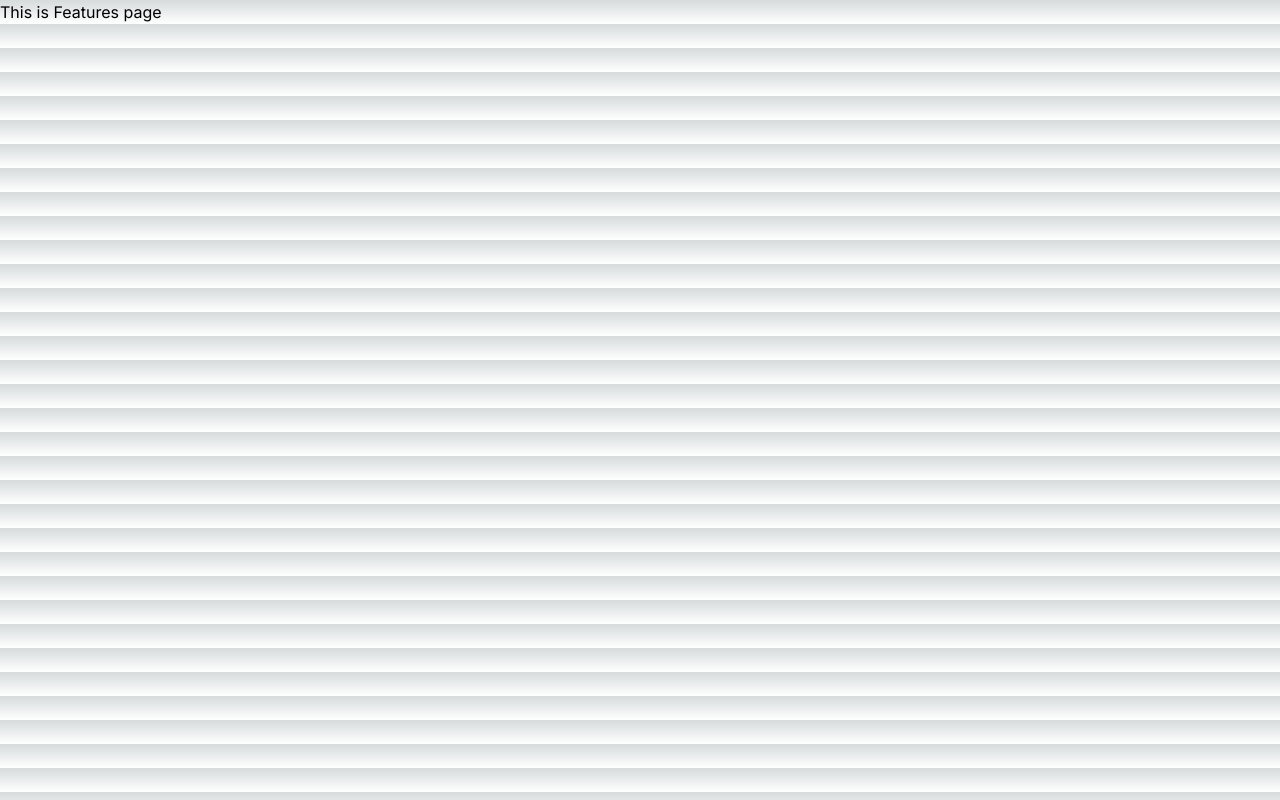
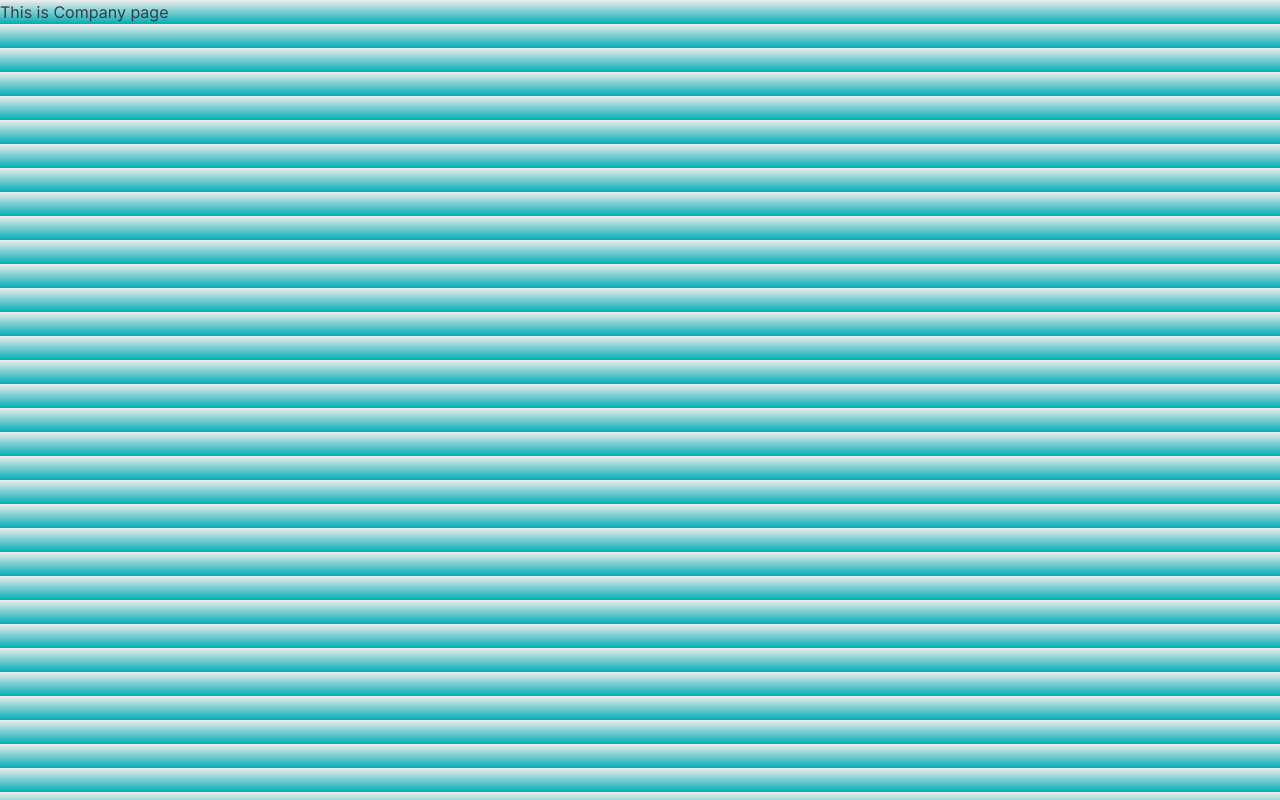
Before and after one commit to saurabhgulab/trellingfood, a Next.js app: page /company in a window 1280 px wide. Built offline with nearby package versions, Linux system fonts and the light colour scheme.

Commit message:
Navbar Updated

```diff
--- a/src/app/company/page.jsx
+++ b/src/app/company/page.jsx
@@ -1,7 +1,7 @@
 import React from "react";
 
 const page = () => {
-  return <div>This is Features page</div>;
+  return <div>This is Company page</div>;
 };
 
 export default page;
--- a/src/app/components/navbar.jsx
+++ b/src/app/components/navbar.jsx
@@ -1,7 +1,4 @@
 import React from "react";
-import Image from "next/image";
-import Logo from "../images/logo.png";
-import { Fragment } from "react";
 import { Disclosure, Menu, Transition } from "@headlessui/react";
 import { Bars3Icon, BellIcon, XMarkIcon } from "@heroicons/react/24/outline";
 
@@ -18,7 +15,7 @@ function classNames(...classes) {
 
 const Navbar = () => {
   return (
-    <Disclosure as="nav" className="bg-gray ">
+    <Disclosure as="nav" className="">
       {({ open }) => (
         <>
           <div className="mx-auto max-w-7xl px-2 sm:px-6 lg:px-8">
@@ -44,8 +41,8 @@ const Navbar = () => {
                         href={item.href}
                         className={classNames(
                           item.current
-                            ? "bg-blue-900 text-white"
-                            : "text-gray-300 hover:bg-blue-700 hover:text-white",
+                            ? "bg-blue-700 text-white"
+                            : "blueGray-800 hover:bg-blue-700 hover:text-white",
                           "rounded-md px-3 py-2 text-sm font-medium"
                         )}
                         aria-current={item.current ? "page" : undefined}
@@ -68,8 +65,8 @@ const Navbar = () => {
                   href={item.href}
                   className={classNames(
                     item.current
-                      ? "bg-gray-900 text-white"
-                      : "text-gray-300 hover:bg-gray-700 hover:text-white",
+                      ? "bg-blue-700 blueGray-900"
+                      : "blueGray-800 hover:bg-blue-700 hover:text-white",
                     "block rounded-md px-3 py-2 text-base font-medium"
                   )}
                   aria-current={item.current ? "page" : undefined}
--- a/src/app/globals.css
+++ b/src/app/globals.css
@@ -4,16 +4,16 @@
 @tailwindcss forms;
 
 :root {
-  --foreground-rgb: 0, 0, 0;
-  --background-start-rgb: 214, 219, 220;
-  --background-end-rgb: 255, 255, 255;
+  --foreground-rgb: 57, 62, 70;
+  --background-start-rgb: 238, 238, 238;
+  --background-end-rgb: 0, 173, 181;
 }
 
 @media (prefers-color-scheme: dark) {
   :root {
-    --foreground-rgb: 255, 255, 255;
-    --background-start-rgb: 0, 0, 0;
-    --background-end-rgb: 0, 0, 0;
+    --foreground-rgb: 57, 62, 70;
+    --background-start-rgb: 238, 238, 238;
+    --background-end-rgb: 0, 173, 181;
   }
 }
 
@@ -26,3 +26,10 @@ body {
     )
     rgb(var(--background-start-rgb));
 }
+
+.banner-image-1 {
+  margin: auto;
+  border-radius: 18%;
+  padding: auto;
+  border: 0cap;
+}
--- a/src/app/layout.js
+++ b/src/app/layout.js
@@ -1,10 +1,11 @@
 import { Inter } from "next/font/google";
+import Head from "next/head";
 import "./globals.css";
 
 const inter = Inter({ subsets: ["latin"] });
 
 export const metadata = {
-  title: "Trellingfood - Results Driven Digital Marketing Agency",
+  title: "TrellingFood - Digital Marketing Agency That Delivers !",
   description:
     "Trellingfood is a leading Digital agency focused on delivering measurable results. Our Online Marketing Services focus on clear tangible goals by solving bottlenecks and adding impactful creativity across all platforms.",
 };
```
Also changed, not shown: src/app/components/banner.jsx (+9 -2 lines), src/app/images/eb680f8bdc4031227e8ce78ee2a2d46b.svg (added).
